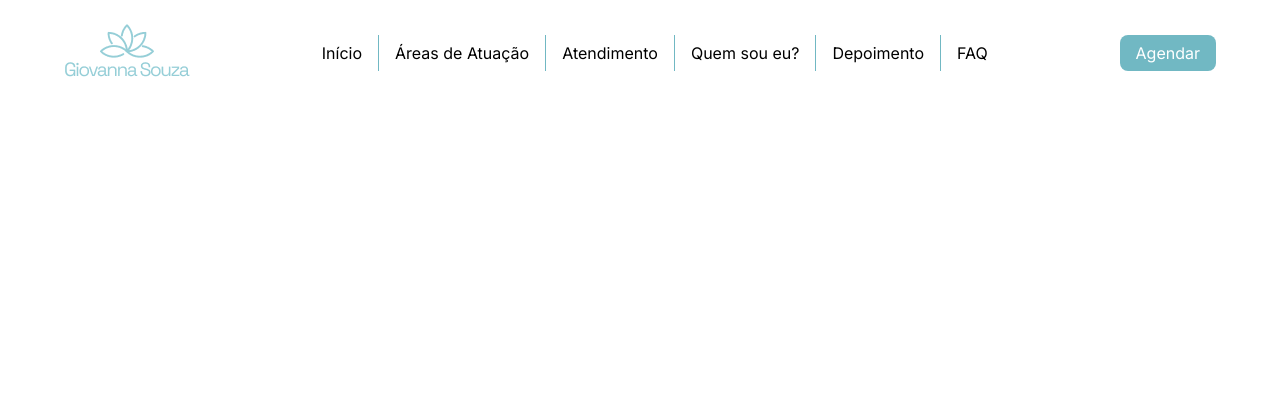
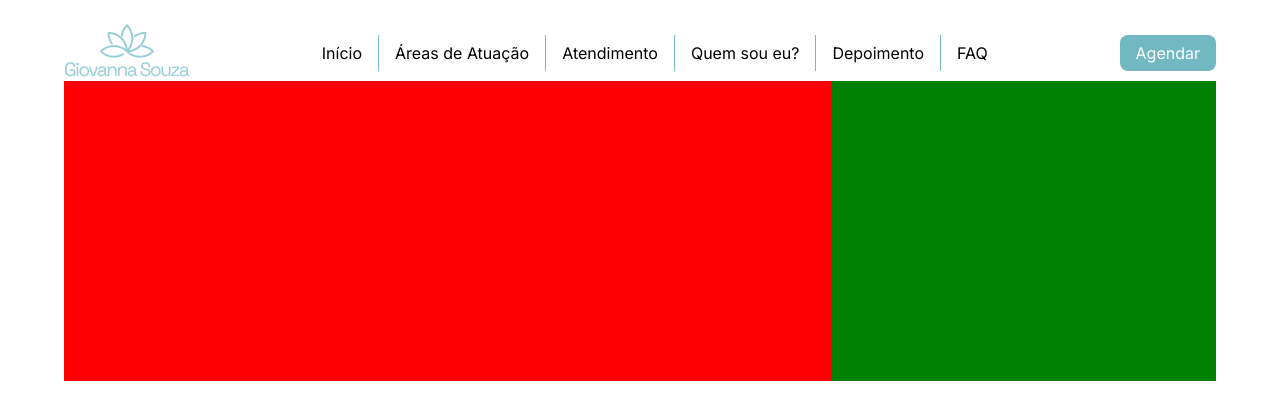
Before and after one commit to vanderjuh/app-landing, an Angular app: page / in a window 1280 px wide. Shown: the top 420 px of the page. Built offline with nearby package versions, Linux system fonts and the light colour scheme.

Commit message:
feat: adds the base of hero section

```diff
--- a/src/app/landing/landing.component.html
+++ b/src/app/landing/landing.component.html
@@ -18,4 +18,8 @@
     </nav>
     <a class="schedule btn" href="#">Agendar</a>
   </menu>
+  <section class="hero-section">
+    <div class="introduction"></div>
+    <div class="introduction-image"></div>
+  </section>
 </div>
--- a/src/app/landing/landing.component.scss
+++ b/src/app/landing/landing.component.scss
@@ -54,6 +54,17 @@ $border-radius: 8px;
       }
     }
   }
+  .hero-section {
+    min-height: 300px;
+    display: grid;
+    grid-template-columns: 2fr 1fr;
+    .introduction {
+      background-color: red;
+    }
+    .introduction-image {
+      background-color: green;
+    }
+  }
 }
 
 /* Medium devices (landscape tablets, 768px and up) */
```
